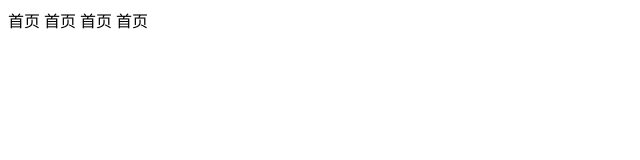
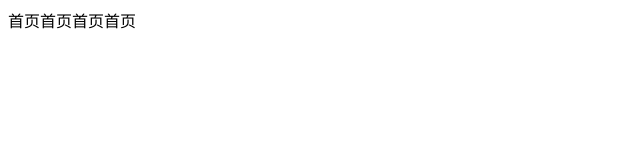
Before and after one commit to 1149619896/git-wj, a plain HTML site: page index.html in a window 1280 px wide. Shown: the full height of the page, 0-640 px from the left. Drawn offline with Linux system fonts and the light colour scheme.

Commit message:
更改首页
添加内容

```diff
--- a/index.html
+++ b/index.html
@@ -5,6 +5,7 @@
 		<title></title>
 	</head>
 	<body>
-		首页 首页 首页 首页
+		首页首页首页首页
+
 	</body>
 </html>
```
